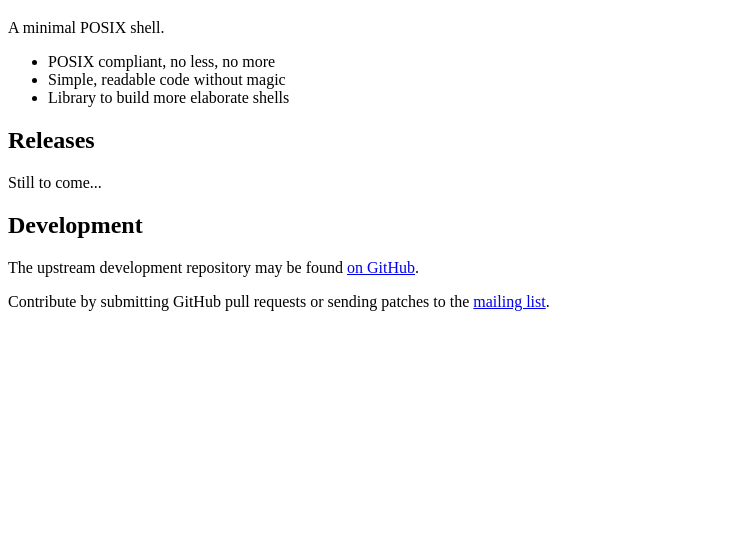
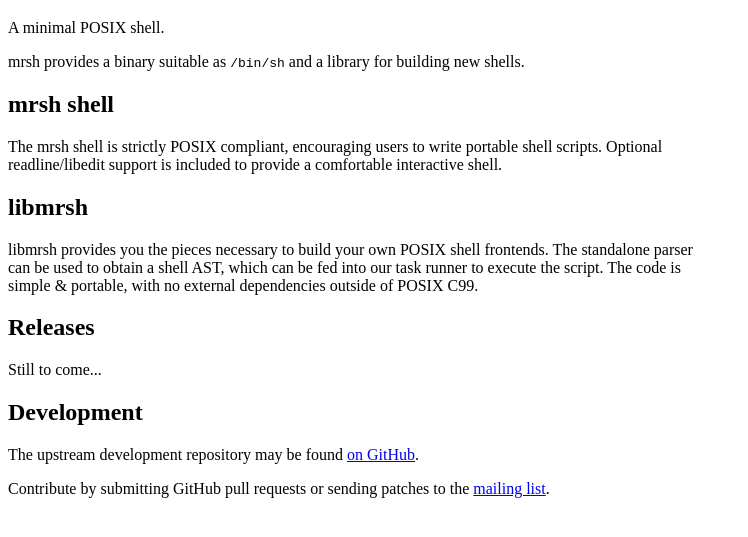
Before and after one commit to emersion/mrsh, a plain HTML site: page index.html in a window 1280 px wide. Shown: the part 61-598 px from the top of the page, without its empty margins (0-748 px from the left). Drawn offline with Linux system fonts and the light colour scheme.

Commit message:
Update marketing copy

```diff
--- a/index.html
+++ b/index.html
@@ -14,11 +14,23 @@
     <p>
       A minimal POSIX shell.
     </p>
-    <ul>
-        <li>POSIX compliant, no less, no more</li>
-        <li>Simple, readable code without magic</li>
-        <li>Library to build more elaborate shells</li>
-    </ul>
+    <p>
+      mrsh provides a binary suitable as <code>/bin/sh</code> and a library
+      for building new shells.
+    </p>
+    <h2>mrsh shell</h2>
+    <p>
+      The mrsh shell is strictly POSIX compliant, encouraging users to write
+      portable shell scripts. Optional readline/libedit support is included to
+      provide a comfortable interactive shell.
+    </p>
+    <h2>libmrsh</h2>
+    <p>
+      libmrsh provides you the pieces necessary to build your own POSIX shell
+      frontends. The standalone parser can be used to obtain a shell AST, which
+      can be fed into our task runner to execute the script. The code is simple
+      &amp; portable, with no external dependencies outside of POSIX C99.
+    </p>
     <h2>Releases</h2>
     <p>Still to come...</p>
     <h2>Development</h2>
```
